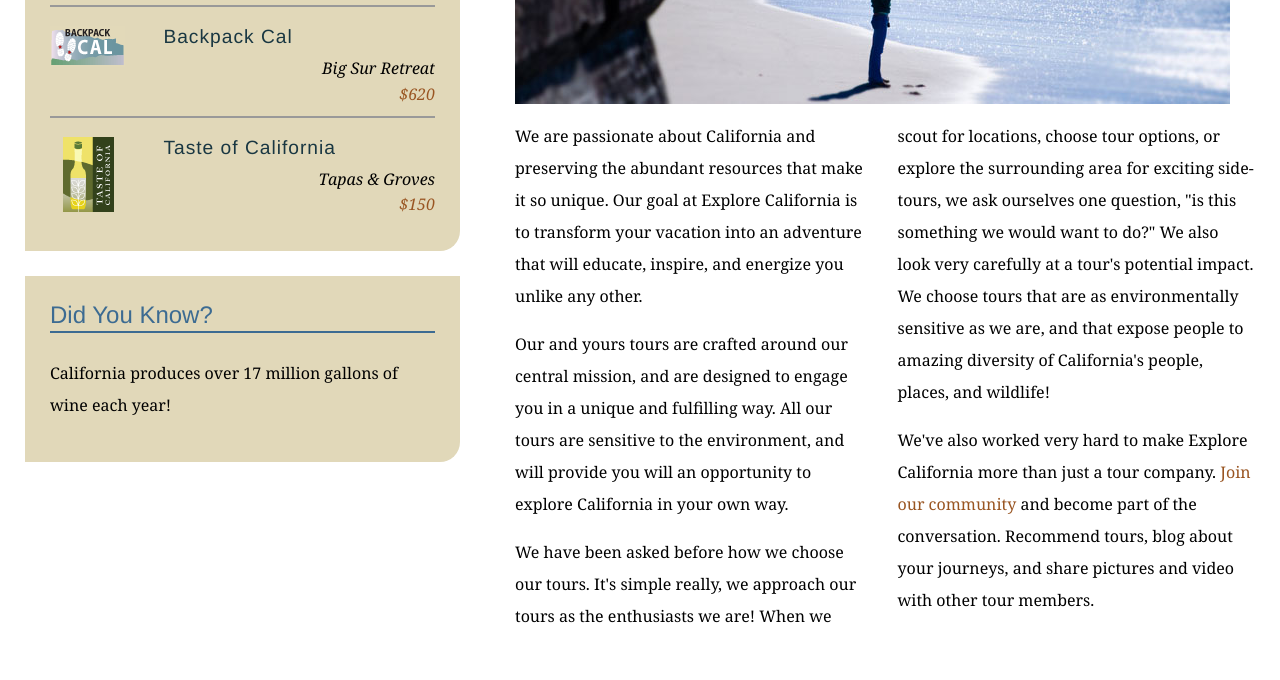
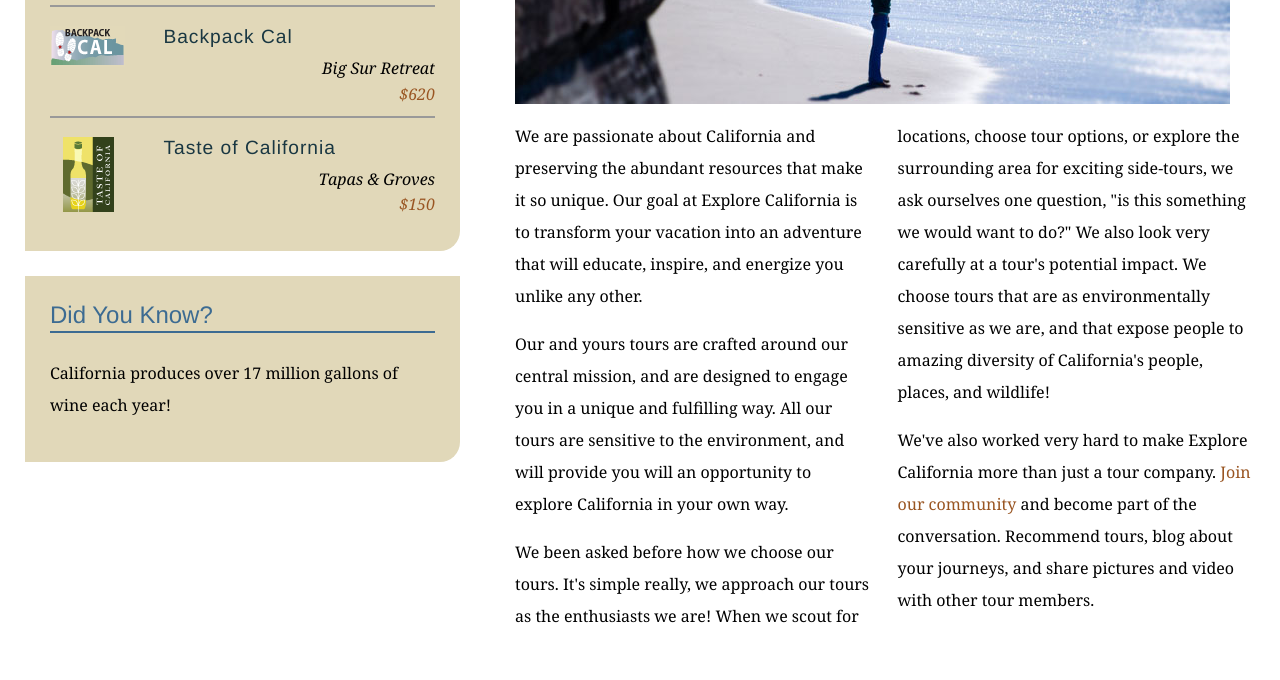
Before and after one commit to guinplen777/explore_california, a plain HTML site: page mission.html in a window 1280 px wide. Shown: the part 580-1260 px from the top of the page. Drawn offline with Linux system fonts and the light colour scheme.

Commit message:
Delete have at 67 stroke

```diff
--- a/mission.html
+++ b/mission.html
@@ -64,7 +64,7 @@
           <div class="multiCol">
             <p>We are passionate about California and preserving the abundant resources that make it so unique. Our goal at Explore California is to transform your vacation into an adventure that will educate, inspire, and energize you unlike any other.</p>
             <p>Our and yours tours are crafted around our central mission, and are designed to engage you in a unique and fulfilling way. All our tours are sensitive to the environment, and will provide you will an opportunity to explore California in your own way.</p>
-            <p>We have been asked before how we choose our tours. It's simple really, we approach our tours as the enthusiasts we are! When we scout for locations, choose tour options, or explore the surrounding area for exciting side-tours, we ask ourselves one question, &quot;is this something we would want to do?&quot; We also look very carefully at a tour's potential impact. We choose tours that are as environmentally sensitive as we are, and that expose people to amazing diversity of California's people, places, and wildlife!</p>
+            <p>We been asked before how we choose our tours. It's simple really, we approach our tours as the enthusiasts we are! When we scout for locations, choose tour options, or explore the surrounding area for exciting side-tours, we ask ourselves one question, &quot;is this something we would want to do?&quot; We also look very carefully at a tour's potential impact. We choose tours that are as environmentally sensitive as we are, and that expose people to amazing diversity of California's people, places, and wildlife!</p>
             <p>We've also worked very hard to make Explore California more than just a tour company. <a href="explorers/join.html">Join our community</a> and become part of the conversation. Recommend tours, blog about your journeys, and share pictures and video with other tour members.</p>
           </div>
         </div>
```
